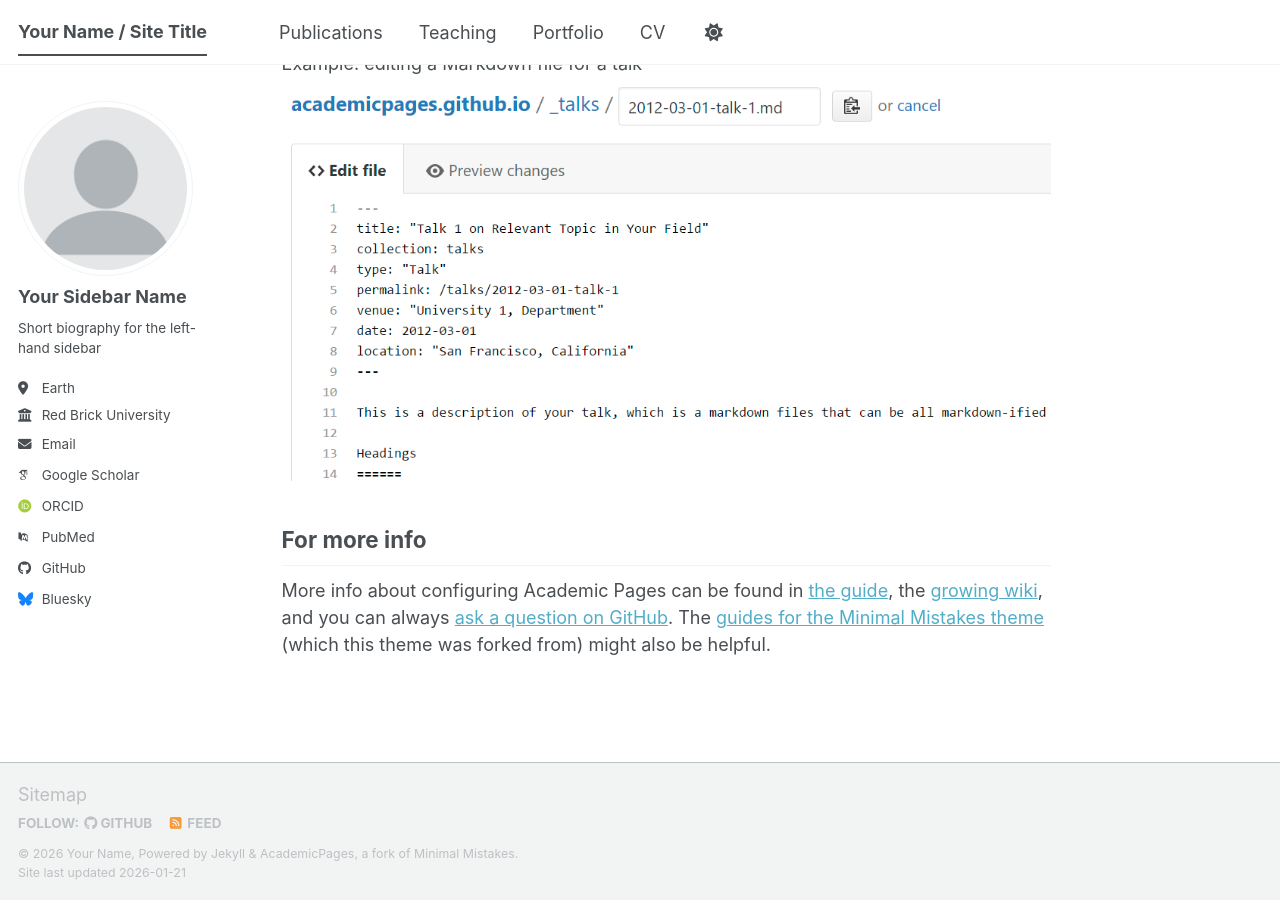
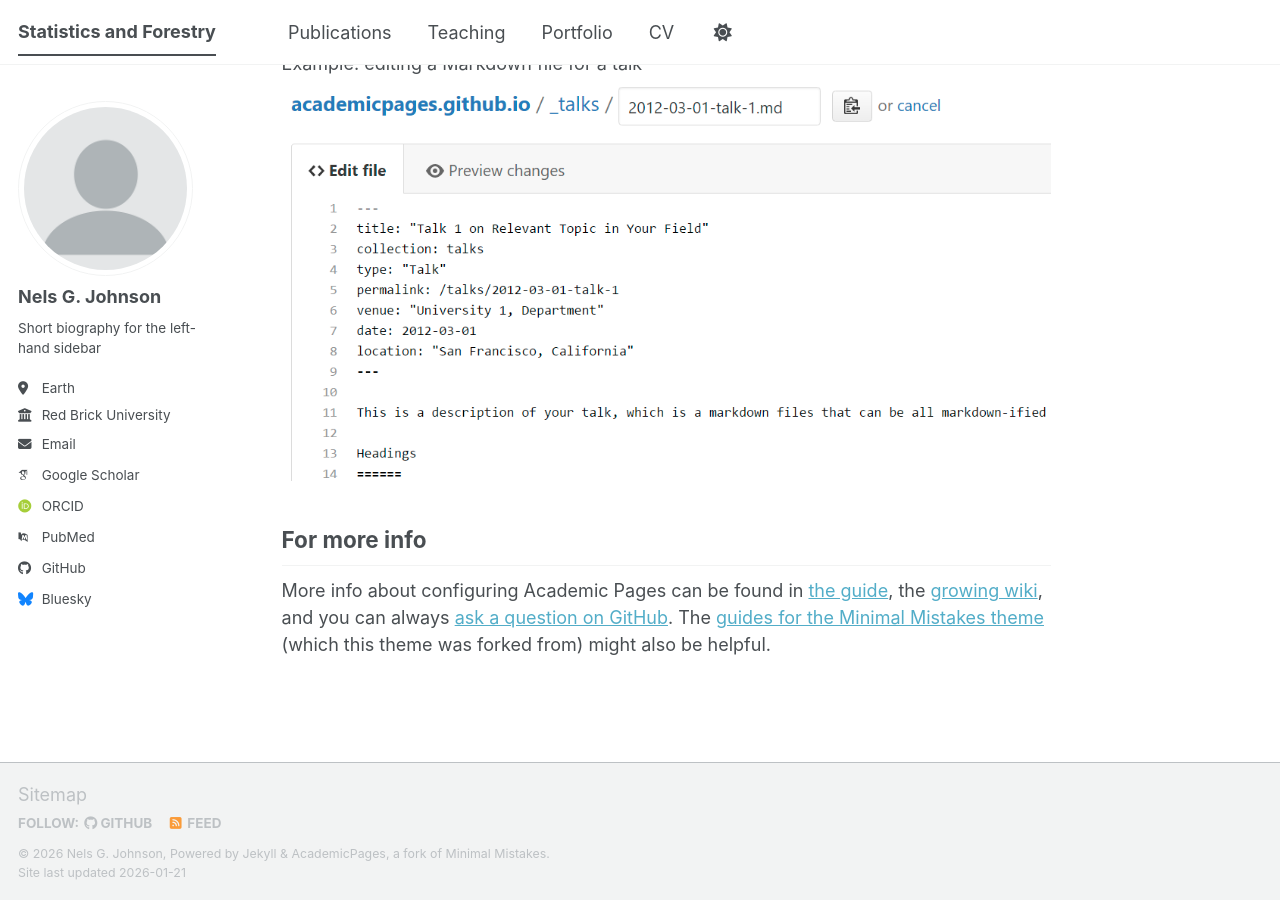
Before and after one commit to nelsjohnso/nelsjohnso.github.io, a Jekyll site: the page built from _pages/about.md, in a window 1280 px wide and 900 px high, scrolled down 2720 px. Built offline with Jekyll 4.4.1, drawn with Linux system fonts in a browser that asks for light colours; some web fonts are replaced; a script bundle is joined from its source files by our own code; library files that are not in the unit come from our copies.

Commit message:
Update personal information in _config.yml

```diff
--- a/_config.yml
+++ b/_config.yml
@@ -9,14 +9,14 @@
 # Basic Site Settings
 locale                   : "en-US"
 site_theme               : "default" # The available themes options are "default", "air", "sunrise", "mint", "dirt" and "contrast"
-title                    : "Your Name / Site Title"
+title                    : "Statistics and Forestry"
 title_separator          : "-"
-name                     : &name "Your Name"
-description              : &description "Your Name's academic portfolio"   # Update this with a general description of your site, this is the default if not overridden by a page
-url                      : https://academicpages.github.io # The base hostname & protocol for your site e.g. "https://[your GitHub username].github.io",
+name                     : &name "Nels G. Johnson"
+description              : &description "Mathematical Statistician. Bayesian. Scientist."   # Update this with a general description of your site, this is the default if not overridden by a page
+url                      : https://nelsjohnso.github.io # The base hostname & protocol for your site e.g. "https://[your GitHub username].github.io",
                                                            # or if you already have some other page hosted on Github then use "https://[your GitHub username].github.io/[Your Repo Name]"
 baseurl                  : "" # the subpath of your site, e.g. "/blog"
-repository               : "academicpages/academicpages.github.io"
+repository               : "nelsjohnso/nelsjohnso.github.io"
 
 # Site Author - The following control what appear as part of the author content on the side bar.
 #               If a field is blank the icon and link will not appear, otherwise it will be shown.
@@ -24,7 +24,7 @@ repository               : "academicpages/academicpages.github.io"
 author:
   # Biographic information
   avatar           : "profile.png"
-  name             : "Your Sidebar Name"
+  name             : "Nels G. Johnson"
   pronouns         : # example: "she/her"
   bio              : "Short biography for the left-hand sidebar"
   location         : "Earth"
@@ -35,13 +35,13 @@ author:
   # Academic websites
   academia         : # URL
   arxiv            : # URL - Update with the correct link to your profile
-  googlescholar    : "https://scholar.google.com/citations?user=PS_CX0AAAAAJ"
+  googlescholar    : "https://scholar.google.com/citations?user=pNOzKzkAAAAJ&hl=en"
   inspire-hep      : # URL
   impactstory      : # URL
-  orcid            : "https://orcid.org/yourorcidurl"
+  orcid            : "https://orcid.org/0000-0002-8500-0194"
   semantic         : # URL
   ssrn             : # URL
-  pubmed           : "https://www.ncbi.nlm.nih.gov/pubmed/?term=john+snow"
+  pubmed           : "https://pubmed.ncbi.nlm.nih.gov/?term=nels+johnson"
   researchgate     : # URL
   scopus           : # URL
   zotero           : # URL
@@ -51,13 +51,13 @@ author:
   bitbucket        : # Username - Update with your username on the site
   codepen          : # Username
   dribbble         : # Username
-  github           : "academicpages"
+  github           : "nelsjohnso"
   kaggle           : # Username
   stackoverflow    : # User number or user number and name (i.e., use "1" or "1/jeff-atwood")
 
   # Social media
   artstation       : # Username
-  bluesky          : "bsky.app" # Replace this with you Bluesky username
+  bluesky          : "nelsecostat.bsky.social" # Replace this with you Bluesky username
   facebook         : # Username
   flickr           : # Username
   foursquare       : # Username
```
